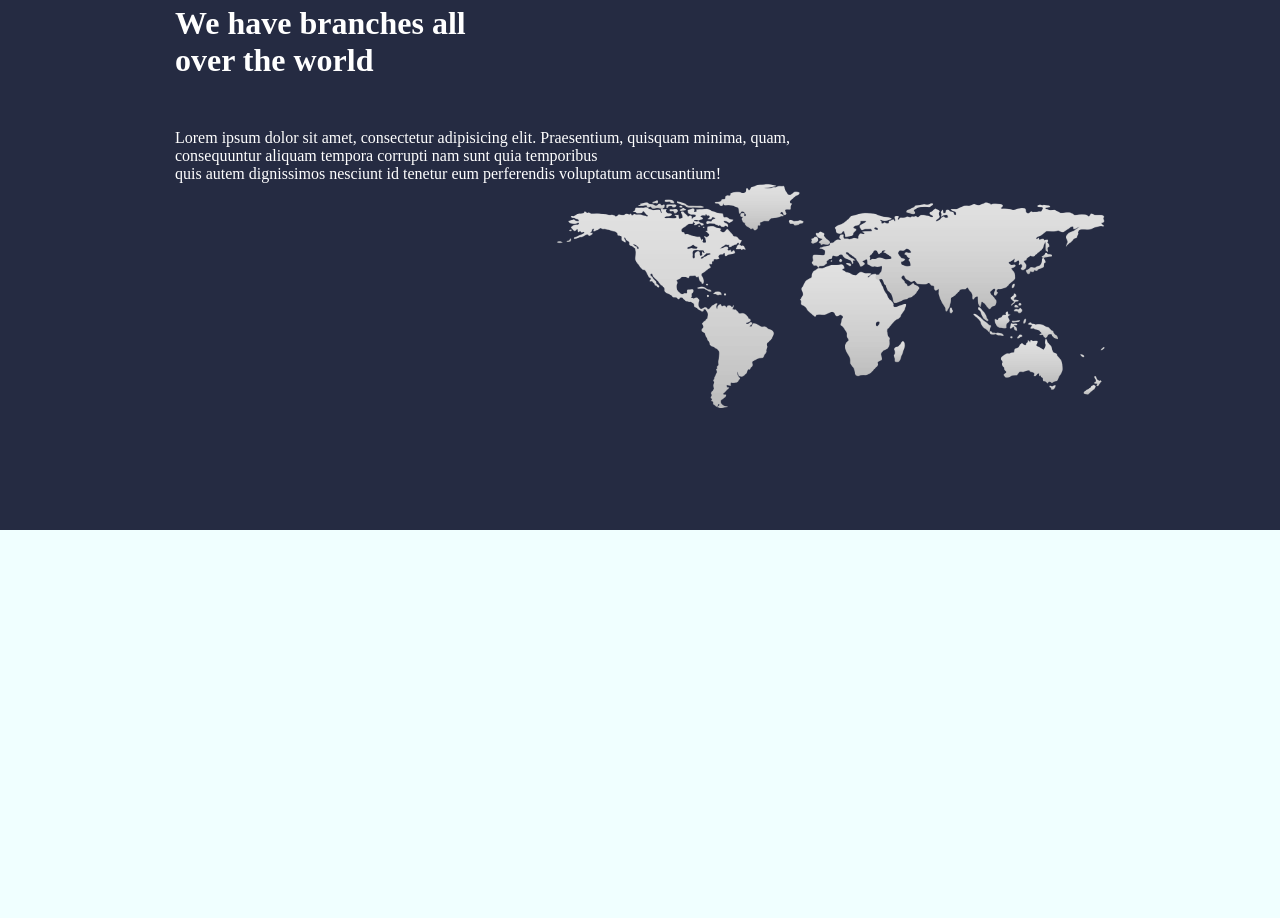
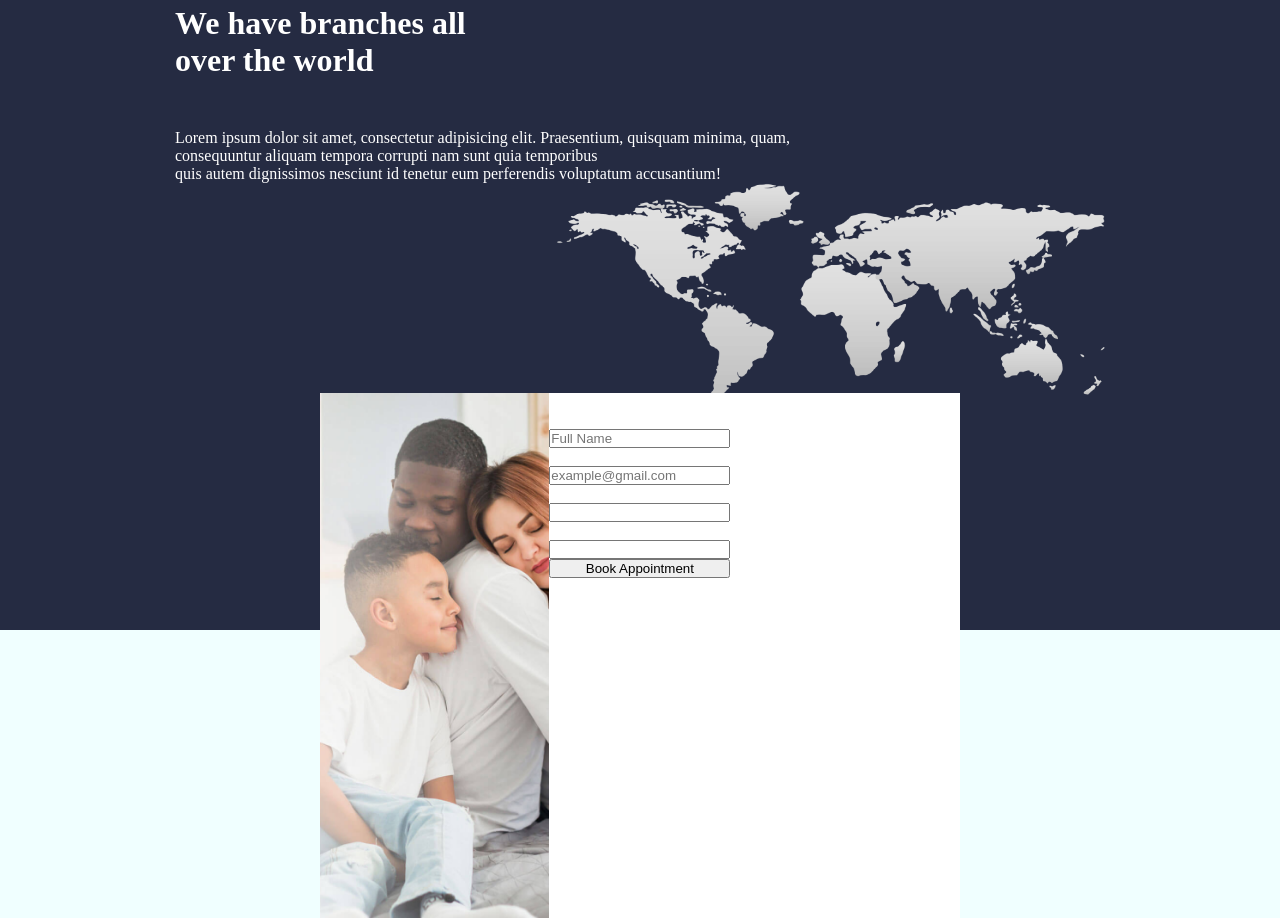
Before and after one commit to Eva-Wamuyu/Insurance-Landing-Page, a plain HTML site: page index.html in a window 1280 px wide. Shown: the part 3160-4078 px from the top of the page. Before the commit the page ends 3690 px from the top, so only its background shows below. Drawn offline with Linux system fonts and the light colour scheme.

Commit message:
position the form absolutely

```diff
--- a/index.css
+++ b/index.css
@@ -278,7 +278,7 @@ html{
     top: 350px;
     margin-top: 50px;
     color: white;
-    height: 575px;
+    height: 675px;
 }
 
 .world img{
@@ -306,3 +306,29 @@ html{
 .topworld{
     padding: 50px;
 }
+
+.book{
+    background-color: white;
+    height: 525px;
+    position: absolute;
+    left: 25%;
+    right: 25%;
+    top: 65%;
+
+
+}
+form{
+    display: flex;
+    flex-wrap: wrap;
+    flex-direction: column;
+    float: left;
+    height: 525px;
+}
+.book img{
+    height: 525px;
+    float: left;
+
+
+
+
+}
--- a/index.html
+++ b/index.html
@@ -204,6 +204,19 @@
 
 
         <div class="book">
+            <img src="./Assets/contactcover2.png" alt="">
+            <form>
+                <legend>Book Appointment</legend>
+                <label>Name *</label>
+                <input type="text" placeholder="Full Name">
+                <label>Email address *</label>
+                <input type="text" placeholder="example@gmail.com">
+                <label>Department *</label>
+                <input type="">
+                <label for="time"> Time *</label>
+                <input type="text" name="time">
+                <input type="submit" value="Book Appointment">
+            </form>
 
         </div>
     </div>
```
